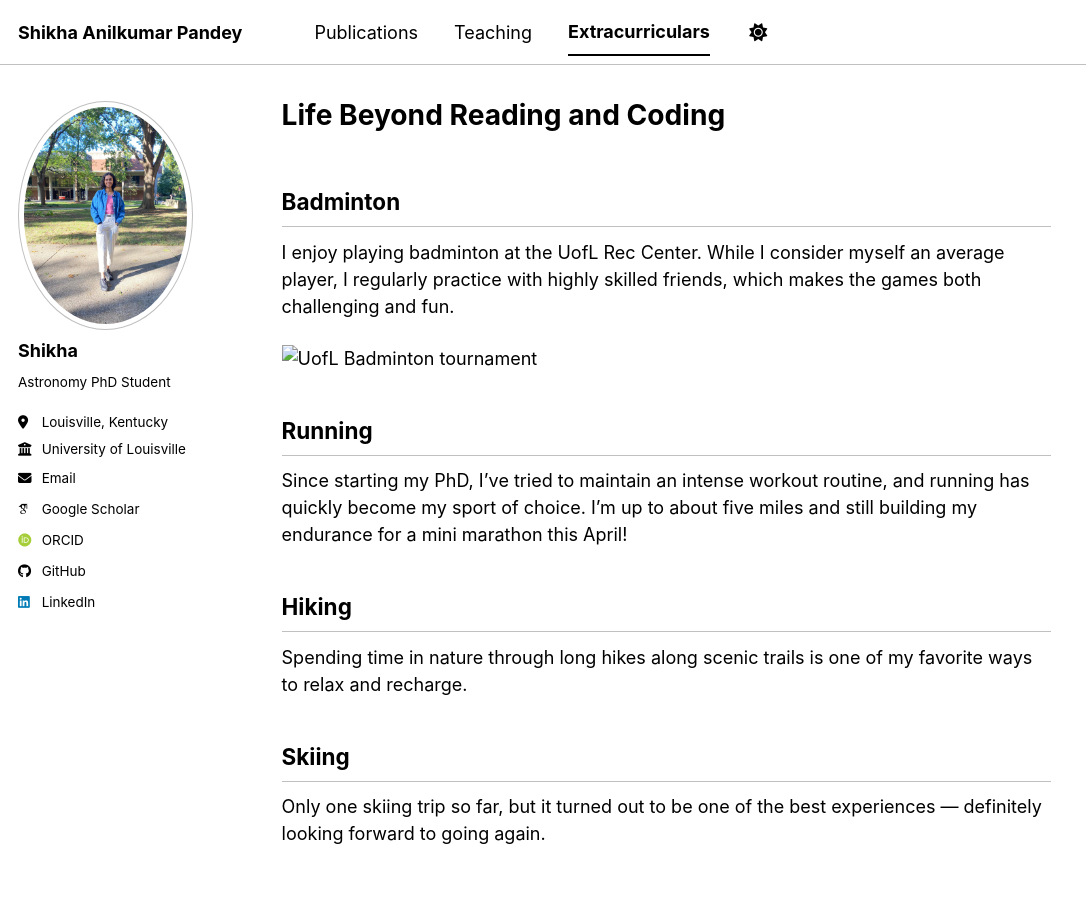
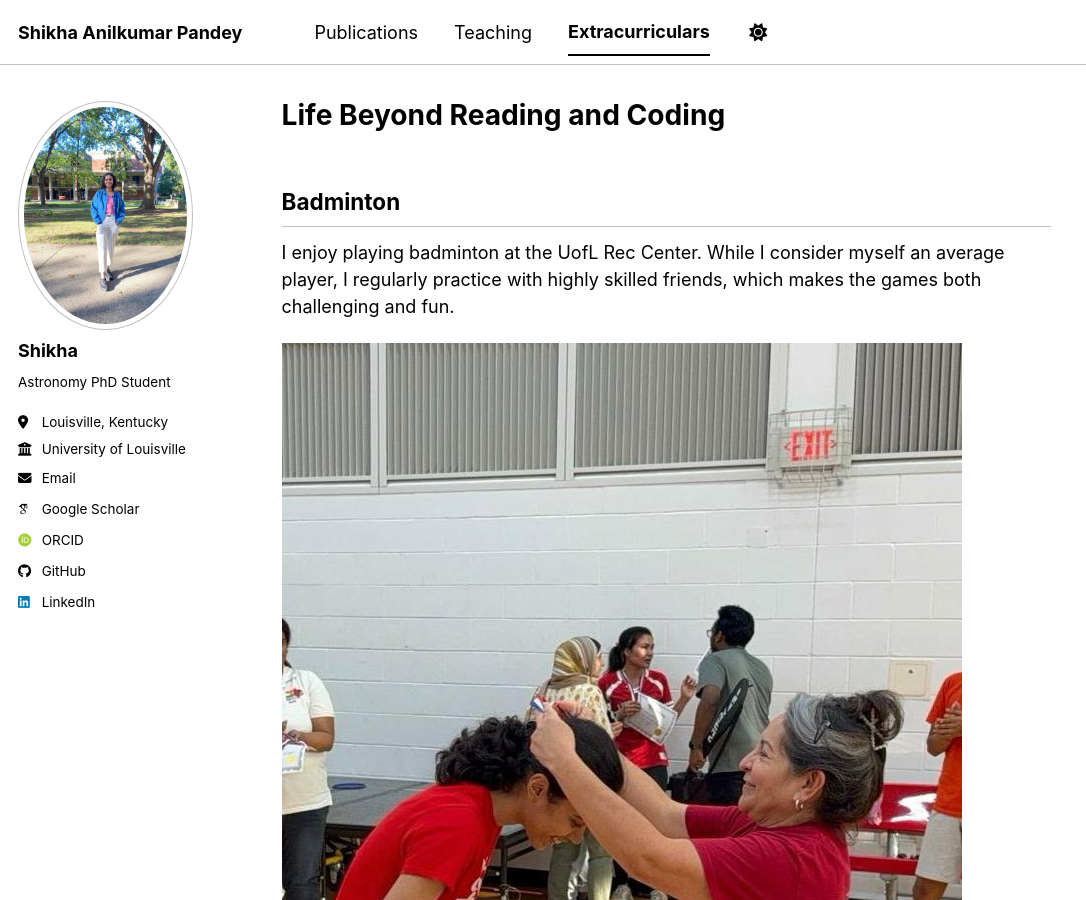
Before and after one commit to pshikha/pshikha.github.io, a Jekyll site: the page built from _pages/markdown.md, in a window 1280 px wide and 900 px high. Shown: the whole window, without its empty margins (0-1086 px from the left). Built offline with Jekyll 4.4.1, drawn with Linux system fonts in a browser that asks for light colours; some web fonts are replaced; a script bundle is joined from its source files by our own code; library files that are not in the unit come from our copies.

Commit message:
Update markdown.md

```diff
--- a/_pages/markdown.md
+++ b/_pages/markdown.md
@@ -13,8 +13,8 @@ redirect_from:
 ## Badminton
 I enjoy playing badminton at the UofL Rec Center. While I consider myself an average player, I regularly practice with highly skilled friends, which makes the games both challenging and fun.
 
-![UofL Badminton tournament](images/bad1.jpeg)
-![](images/bad2.jpeg)
+![UofL Badminton tournament](/images/bad1.jpeg)
+![](/images/bad2.jpeg)
 
 
 
```
